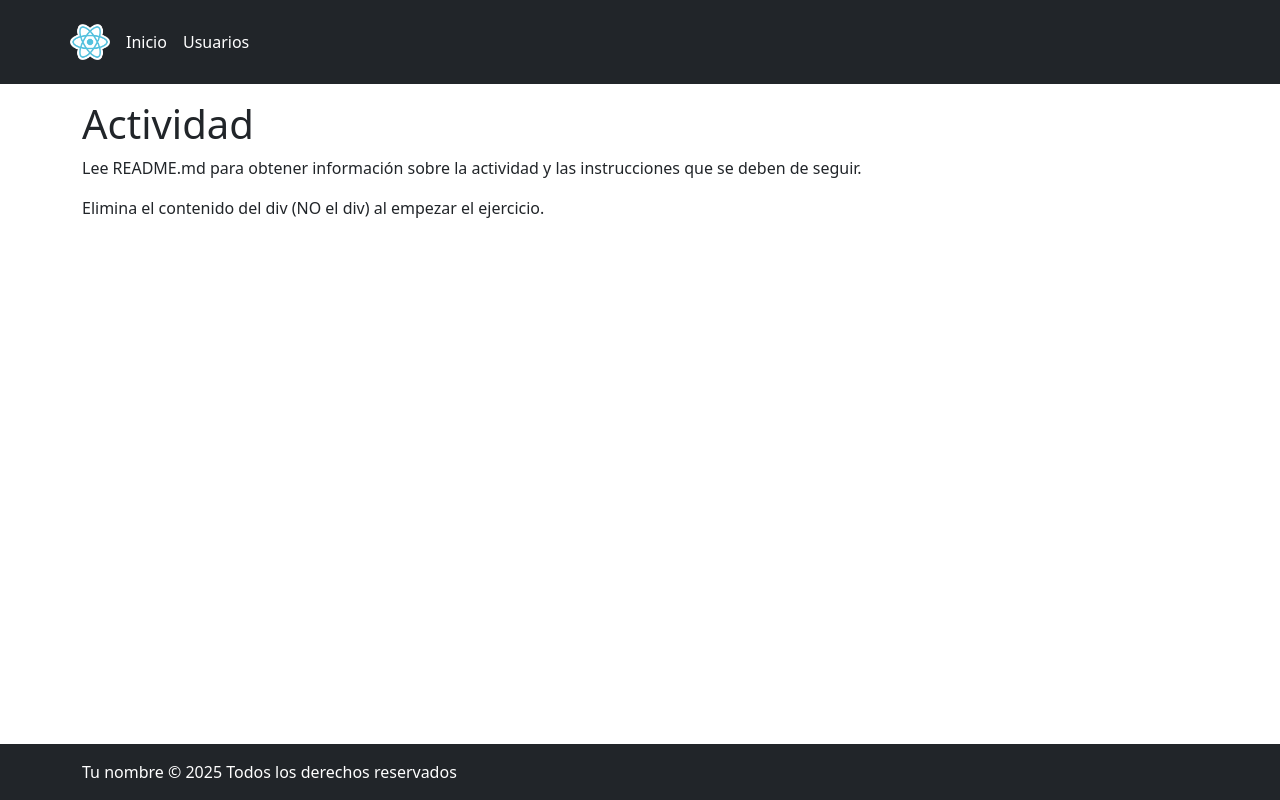
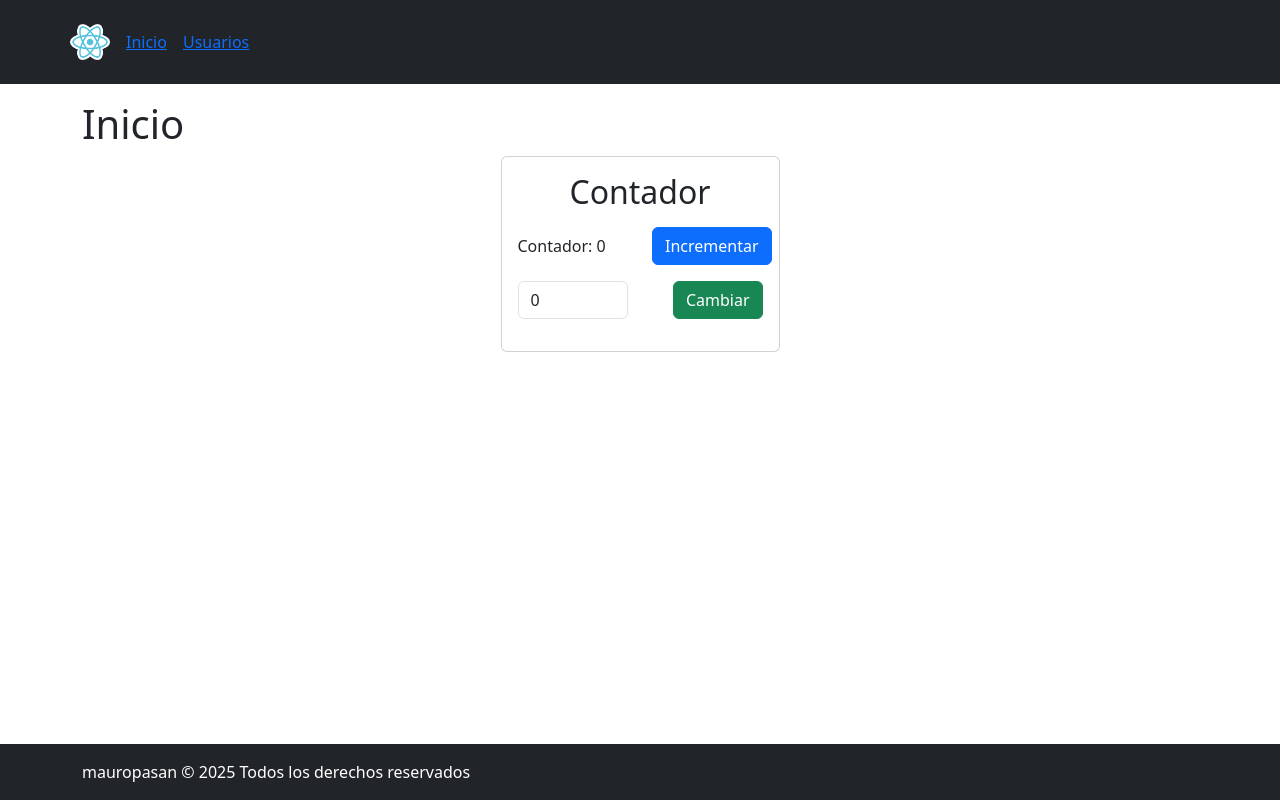
Before and after one commit to mauropasan/actividad-react, a React (Vite) app: page / in a window 1280 px wide. Built offline with nearby package versions, Linux system fonts and the light colour scheme.

Commit message:
[ADD] Counter and Users

```diff
--- a/src/App.jsx
+++ b/src/App.jsx
@@ -1,5 +1,8 @@
+import { Route, Router } from "wouter"
 import Footer from "./components/Footer"
 import Header from "./components/Header"
+import Home from "./views/Home"
+import Users from "./views/Users"
 
 function App() {
   /**
@@ -12,13 +15,12 @@ function App() {
       <div className="d-flex flex-column min-vh-100">
         <Header/>
         <div className="container h-100 flex-fill my-3">
-          <h1>Actividad</h1>
-          <p>Lee README.md para obtener información sobre la actividad
-            y las instrucciones que se deben de seguir.
-          </p>
-          <p>Elimina el contenido del div (NO el div) al empezar el ejercicio.</p>
+          <Router>
+            <Route path={'/'} component={Home}/>
+            <Route path={'/users'} component={Users}/>
+          </Router>
         </div>
-        <Footer/>
+        <Footer name="mauropasan"/>
       </div>
     </>
   )
--- /dev/null
+++ b/src/components/Counter.jsx
@@ -0,0 +1,49 @@
+import { useState } from "react"
+
+export const Counter = () => {
+  // Declaramos counter y su función set, y lo inicializamos a 0
+  const [ counter, setCounter ] = useState(0)
+  const [inputValue, setInputValue] = useState(counter)
+
+  // Incrementar nuestro contador
+  const incrementCounter = () => {
+    setCounter(prevCounter => prevCounter + 1)
+  }
+
+  // Evita el evento por defecto de submit y llama a setCounter para cambiar el contador
+  const handleFormSubmit = (e) => {
+    e.preventDefault()
+    setCounter(inputValue)
+  }
+
+  // Cambia la variable del input para que luego se refleje en el contador
+  const handleInputChange = (input) => {
+    const value = parseInt(input.target.value, 10)
+    !isNaN(value) ? setInputValue(value) : setInputValue(0)
+  }
+
+  return(
+    <>
+      <div className="card p-3 col-sm-8 col-md-6 col-lg-4 col-xl-3 m-auto">
+        <div className="card-title text-center">
+          <h2>Contador</h2>
+        </div>
+        <div className="row">
+          <div className="col-6 m-auto">Contador: {counter}</div>
+          <div className="col-6 text-end">
+            <button className="btn btn-primary" onClick={incrementCounter}>Incrementar</button>
+          </div>
+        </div>
+        <form className="row" onSubmit={handleFormSubmit}>
+          <div className="col-6">
+            <input type="number" className="form-control my-3" value={inputValue} onChange={handleInputChange} min="0"/>
+          </div>
+          <div className="col-6 m-auto text-end">
+            <button type="submit" className="btn btn-success">Cambiar</button>
+          </div>
+        </form>
+      </div>
+    </>
+  )
+}
+export default Counter
--- a/src/components/Header.jsx
+++ b/src/components/Header.jsx
@@ -1,3 +1,5 @@
+import { Link } from "wouter";
+
 export default function Header() {
   // Aquí pondremos los enlaces de las rutas de wouter para cambiar de componente
   return(
@@ -8,8 +10,8 @@ export default function Header() {
             <img src="/logo.png" width={40}/>
           </p>
           <ul className="nav gap-3">
-            <li>Inicio</li>
-            <li>Usuarios</li>
+            <Link to="/"><li>Inicio</li></Link>
+            <Link to="/users"><li>Usuarios</li></Link>
           </ul>
         </nav>
       </header>
--- /dev/null
+++ b/src/components/User.jsx
@@ -0,0 +1,19 @@
+// Este componente es utilizado para las tarjetas de los usuarios
+const User = ({ user }) => {
+  return(
+    <>
+      <div className="col-md-6 col-lg-4 col-xl-3 mb-4">
+        <div className="card h-100 p-3">
+          <span className="card-title"><b>{user.name}</b></span>
+          <div className="card-body">
+            <b>Usuario:</b> {user.username}<br/>
+            <b>Correo electrónico:</b> {user.email}<br/>
+            <b>Teléfono:</b> {user.phone}<br/>
+          </div>
+        </div>
+      </div>
+    </>
+  )
+}
+
+export default User
--- a/src/stores/index.jsx
+++ b/src/stores/index.jsx
@@ -1,3 +1,4 @@
+import axios from "axios";
 import { create } from "zustand";
 
 export const useStore = create((set) => ({
@@ -6,12 +7,21 @@ export const useStore = create((set) => ({
   error: null,
   fetchData: async () => {
     /**
-     * Primero ponemos isLoading a true para decir que estamos cargando los datos
-     * y el error en null, luego manejaremos con un try catch una respuesta del
-     * enlace https://jsonplaceholder.typicode.com/users para obtener los usuarios,
-     * si obtiene los datos, guardamos la respuesta en la variable data, pero si
-     * captura un error, poner el mensaje de error en la variable error, en ambos
-     * casos isLoading se pondrá en false.
+     * Primero manejaremos con un try catch toda la función,
+     * luego ponemos isLoading a true para decir que estamos cargando
+     * los datos y el error en null. Los datos los obtenemos en este enlace:
+     * https://jsonplaceholder.typicode.com/users
+     * para obtener los usuarios, si obtiene los datos, guardamos la
+     * respuesta en la variable data, pero si captura un error, poner
+     * el mensaje de error en la variable error, en ambos casos isLoading
+     * se pondrá en false.
      */
+    try {
+      set({isLoading: true, error: null})
+      const response = await axios.get('https://jsonplaceholder.typicode.com/users')
+      set({data: response.data, isLoading: false})
+    } catch(error) {
+      set({isLoading: false, error: error.message})
+    }
   }
 }))
--- /dev/null
+++ b/src/views/Home.jsx
@@ -0,0 +1,12 @@
+import Counter from "../components/Counter"
+
+function Home() {
+  return(
+    <>
+      <h1>Inicio</h1>
+      <Counter/>
+    </>
+  )
+}
+
+export default Home
--- /dev/null
+++ b/src/views/Users.jsx
@@ -0,0 +1,42 @@
+import { useEffect } from "react"
+import { useStore } from "../stores/index"
+import User from "../components/User"
+
+function Users() {
+  const { data, isLoading, error, fetchData } = useStore()
+
+  /**
+   * useEffect permite la reactividad que tiene React,
+   * si data no está definido, llama a fetchData para obtener
+   * los datos y está prestando atención si data o fetchData
+   * está produciendo algún cambiom de ser así useEffect se
+   * ejecuta otra vez.
+   */
+  useEffect(() => {
+    if(!data) {
+      fetchData()
+    }
+  }, [data, fetchData])
+
+  if (isLoading) {
+    return <h1>Cargando usuarios...</h1>
+  }
+
+  if (error) {
+    console.log(error.message)
+    return <p>Se ha producido un error, comprueba la consola.</p>
+  }
+
+  return(
+    <>
+      <h1>Usuarios</h1>
+      <div className="row">
+        {data !== null && data.map(user =>
+          <User key={user.id} user={user}/>
+        )}
+      </div>
+    </>
+  )
+}
+
+export default Users
```
